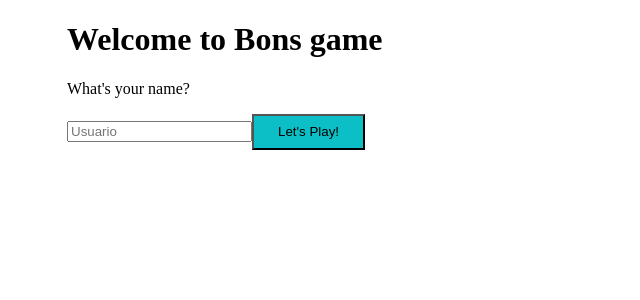
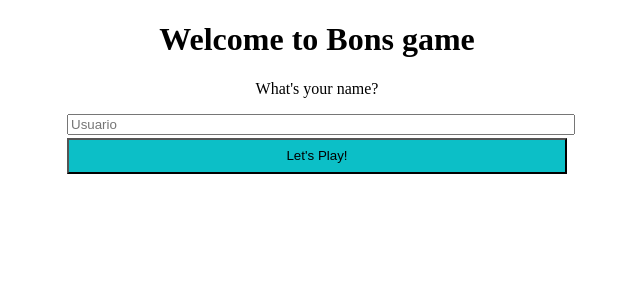
Before and after one commit to Cunntomas/BonsCardGame-ui, an Angular app: page / in a window 1280 px wide. Shown: the top 300 px of the page, without its empty margins (323-963 px from the left). Built offline with nearby package versions, Linux system fonts and the light colour scheme.

Commit message:
styles for new game and gameboard

```diff
--- a/src/app/pages/gameboard/gameboard.component.html
+++ b/src/app/pages/gameboard/gameboard.component.html
@@ -2,14 +2,14 @@
   <div class="entities">
 
     <div class="player">
-      <p>Player</p>
+      <b><p>Player</p></b>
       <p>hp: {{state.player.hp}}</p>
       <p>shield: {{state.player.shield}}</p>
       <p *ngIf="state.player.skipsTurn">Skip's turn</p>
 
     </div>
     <div class="monster">
-      <p>Monster</p>
+      <b><p>Monster</p></b>
       <p>hp: {{state.monster.hp}}</p>
       <p>shield: {{state.monster.shield}}</p>
 
@@ -22,18 +22,22 @@
   </div>
   <div class="played">
     <div class="playedCard" >
-      <p>Monster used: Effect: {{state.monster.played.effect}} Card Power: {{state.monster.played.effectAmount ? state.monster.played.effectAmount : '-'}}</p>
+      <p> <b>Monster used </b> : </p>
+      <p><b>Effect</b>: {{state.monster.played.effect}} <b>Card Power</b>: {{state.monster.played.effectAmount ? state.monster.played.effectAmount : '-'}}</p>
     </div>
     <div class="playedCard" >
-      <p>Player used: Effect: {{state.player.played.effect}} Card Power: {{state.player.played.effectAmount ? state.player.played.effectAmount : '-'}}</p>
+      <p> <b>Player used </b>: </p>
+      <p> <b>Effect</b>: {{state.player.played.effect}} <b>Card Power</b>: {{state.player.played.effectAmount ? state.player.played.effectAmount : '-'}}</p>
     </div>
   </div>
-  <div class="cards" *ngFor="let card of cards;let i=index">
-    <div class="card" (click)="this.selectedCard = card.id; clicked = i" [ngClass]="{selected: i==clicked }">
+  <h3>Your Cards:</h3>
+    <div class="cards" *ngFor="let card of cards;let i=index">
+
+      <div class="card" (click)="this.selectedCard = card.id; clicked = i" [ngClass]="{selected: i==clicked }">
         <p>Effect: {{card.effect}}</p>
         <p *ngIf="card.effectAmount">Card power: {{card.effectAmount}}</p>
+      </div>
     </div>
-  </div>
 
 </div>
 
--- a/src/app/pages/start-game/start-game.component.css
+++ b/src/app/pages/start-game/start-game.component.css
@@ -1,8 +1,24 @@
 .intro-form{
   max-width: 500px;
   margin: auto;
+  width: 100%;
 
 }
-.btn-page: {
-  background-color: #0cbfc7;
+.btn-page {
+    background: #0cbfc7;
+    line-height: 2rem;
+    padding: 0 1.5rem;
+    margin: 3px 0px;
+    width: 100%;
 }
+
+p {
+  text-align: center;
+}
+
+h1 {
+  text-align: center;
+}
+.input-page {
+  width: 100%
+}
--- a/src/app/pages/start-game/start-game.component.html
+++ b/src/app/pages/start-game/start-game.component.html
@@ -1,4 +1,4 @@
-<!-- <div class="container"> -->
+<div class="container">
   <form class="intro-form">
     <h1>Welcome to Bons game</h1>
     <p>What's your name?</p>
@@ -8,4 +8,4 @@
     </p>
     <button class="btn-page" (click)="start()">Let's Play!</button>
   </form>
-<!-- </div> -->
+</div>
```
